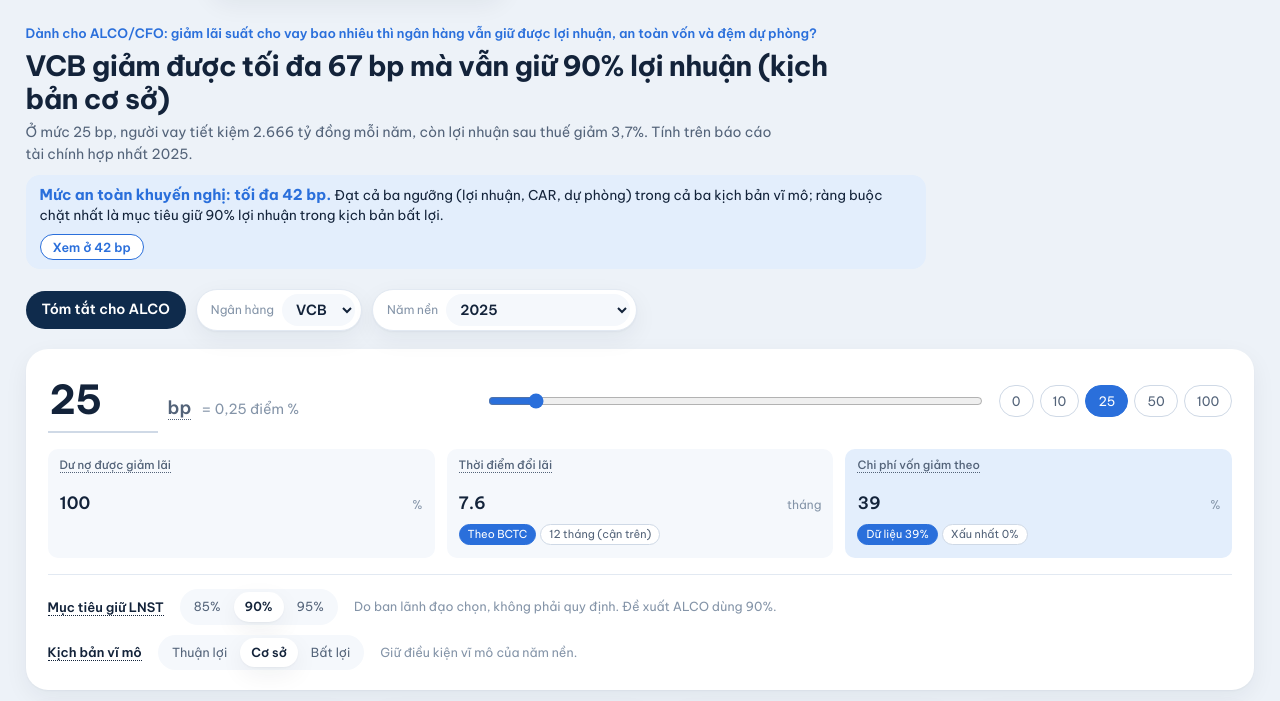
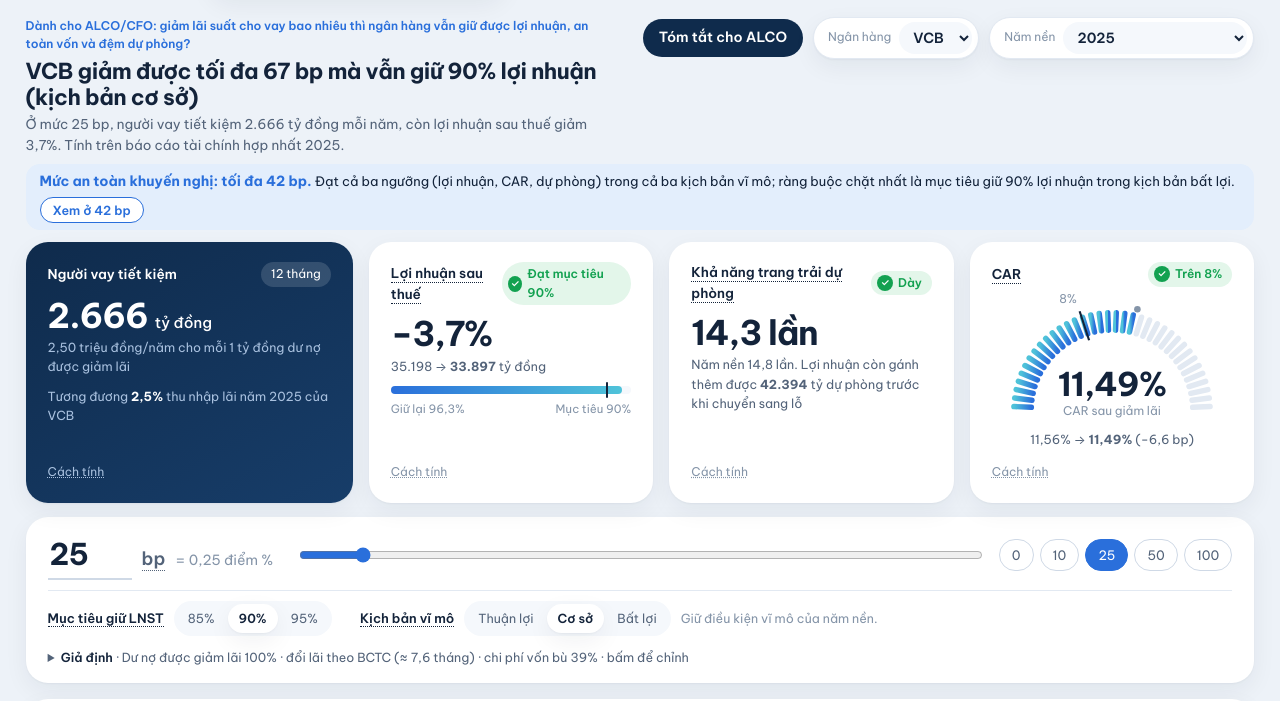
Before and after one commit to meomeolucifr/vietleap26, a plain HTML site: page dashboard/index.html in a window 1280 px wide. Shown: the part 65-766 px from the top of the page. Drawn offline with Linux system fonts and the light colour scheme.

Commit message:
Compact header and controls; KPIs first; links to the new repo location
- Header: smaller title, pickers and ALCO summary on the title row, recommendation as one strip
- KPI cards now come before the controls; controls compacted, assumptions collapsed with a one-line summary
- README, prompts and submission documents point to github.com/w-nhannt and w-nhannt.github.io

Co-Authored-By: Claude Opus 5.5 <noreply@anthropic.com>

```diff
--- a/dashboard/index.html
+++ b/dashboard/index.html
@@ -212,9 +212,29 @@
   .lab-out td:first-child, .lab-out th:first-child { text-align: left; }
   .lab-warn { color: var(--warn); font-size: 12.5px; margin-top: 8px; }
   .cmp-take { margin: 0 0 12px; font-size: 13.5px; font-weight: 500; color: var(--ink); max-width: 760px; }
-  .rec { display: flex; flex-wrap: wrap; gap: 8px 14px; align-items: center; margin-top: 10px; padding: 9px 14px; border-radius: var(--r-md);
-         background: var(--accent-soft); max-width: 900px; font-size: 13.5px; line-height: 1.45; }
-  .rec b.big { font-size: 15px; color: var(--accent); }
+  .rec { grid-column: 1 / -1; display: flex; flex-wrap: wrap; gap: 6px 12px; align-items: center; padding: 7px 14px; border-radius: var(--r-md);
+         background: var(--accent-soft); font-size: 13px; line-height: 1.45; }
+  .rec b.big { font-size: 14px; color: var(--accent); }
+  /* đầu trang gọn: chữ bên trái, bộ chọn bên phải cùng hàng; dải khuyến nghị trải ngang bên dưới */
+  .pagehead { display: grid !important; grid-template-columns: minmax(0, 1fr) auto; gap: 8px 24px; align-items: start !important; margin: 2px 0 12px !important; }
+  .pagehead h1 { font-size: 22px !important; margin: 0 0 3px !important; max-width: none !important; }
+  .pagehead #subtitle { font-size: 13.5px; max-width: 900px; }
+  .pagehead .brief { margin-bottom: 4px !important; font-size: 12px !important; }
+  .pickers { flex-wrap: wrap; justify-content: flex-end; }
+  @media (max-width: 980px) { .pagehead { grid-template-columns: 1fr; } .pickers { justify-content: flex-start; } }
+  /* khung điều chỉnh gọn */
+  .ctl-card { margin-top: 14px; padding: 14px 22px; }
+  .ctl-main { display: grid; grid-template-columns: auto minmax(0, 1fr); gap: 24px; align-items: center; }
+  .ctl-main .bp-big input { font-size: 30px; width: 84px; }
+  .ctl-opts { display: flex; flex-wrap: wrap; gap: 8px 28px; align-items: center; margin-top: 10px; padding-top: 10px; border-top: 1px solid var(--line); }
+  .ctl-opts .opt { display: flex; flex-wrap: wrap; gap: 6px 10px; align-items: center; }
+  .ctl-opts .lbl { font-size: 13px; font-weight: 600; }
+  .ctl-opts .hint { color: var(--muted); font-size: 12.5px; }
+  .assump-box { margin-top: 10px; font-size: 12.5px; color: var(--ink-2); }
+  .assump-box summary { cursor: pointer; padding: 2px 0; }
+  .assump-box summary b { color: var(--ink); font-weight: 600; }
+  .assump-box[open] .assump { margin-top: 10px; }
+  @media (max-width: 720px) { .ctl-main { grid-template-columns: 1fr; } }
   .rec button, .memo-actions button { border: 1px solid var(--accent); background: var(--card); color: var(--accent); border-radius: 999px; padding: 3px 12px; font-size: 12.5px; cursor: pointer; font-weight: 600; }
   .memo-btn { border: 0; background: var(--hero); color: var(--hero-ink); border-radius: 999px; padding: 8px 16px; font-weight: 600; cursor: pointer; }
   .memo-wrap { position: fixed; inset: 0; z-index: 40; background: rgba(10, 18, 32, .45); display: grid; place-items: center; padding: 20px; }
@@ -283,32 +303,44 @@
   </nav>
 
   <header class="pagehead">
-    <div>
+    <div class="ph-text">
       <p class="brief" data-t="brief"></p>
       <h1 id="title">…</h1>
       <p id="subtitle"></p>
-      <div class="rec" id="rec" hidden></div>
     </div>
     <div class="pickers">
       <button class="memo-btn" id="memo-btn" type="button" data-t="memoBtn"></button>
       <div class="pill-select"><label for="bank" data-t="bank"></label><select id="bank"></select></div>
       <div class="pill-select"><label for="year" data-t="year"></label><select id="year"></select></div>
     </div>
+    <div class="rec" id="rec" hidden></div>
   </header>
 
   <!-- ===================== MÔ PHỎNG ===================== -->
   <main id="tab-sim">
-    <section class="card" id="controls">
-      <div class="control">
-        <div>
+    <!-- số liệu trước, khung điều chỉnh sau -->
+    <section class="kpis">
+      <article class="card kpi hero" id="kpi-save"></article>
+      <article class="card kpi" id="kpi-pat"></article>
+      <article class="card kpi" id="kpi-cov"></article>
+      <article class="card kpi" id="kpi-car"></article>
+    </section>
+
+    <section class="card ctl-card" id="controls">
+      <div class="ctl-main">
         <div class="bp-big"><input id="bp" type="number" min="0" max="500" step="1" value="25">
           <span class="unit" id="bp-unit"></span><span class="eq num" id="bp-pct"></span></div>
-        </div>
         <div class="slider-row">
           <input id="bpRange" type="range" min="0" max="300" step="1" value="25">
           <div class="chips" id="chips"></div>
         </div>
       </div>
+      <div class="ctl-opts">
+        <div class="opt" id="q-row"><span class="lbl" data-th="q"></span><div class="seg" role="group" id="q-seg"></div></div>
+        <div class="opt" id="macro-row" hidden><span class="lbl" data-th="macro"></span><div class="seg" role="group" id="macro-seg"></div><span class="hint" id="macro-hint"></span></div>
+      </div>
+      <details class="assump-box" id="assump-box">
+        <summary><b data-t="assumpTitle"></b> <span id="assump-sum"></span></summary>
         <div class="assump">
           <div class="field"><label for="alpha" data-th="alpha"></label><div class="in"><input id="alpha" type="number" min="0" max="100" value="100"><span class="u">%</span></div></div>
           <div class="field"><label for="months" data-th="months"></label><div class="in"><input id="months" type="number" min="0" max="12" step="0.1" value="12"><span class="u" data-t="monthsU"></span></div>
@@ -316,23 +348,7 @@
           <div class="field hl"><label for="phi" data-th="phi"></label><div class="in"><input id="phi" type="number" min="0" max="100" value="40"><span class="u">%</span></div>
             <div class="presets" id="phi-presets"></div></div>
         </div>
-      <div class="macro-row" id="q-row">
-        <span class="lbl" data-th="q"></span>
-        <div class="seg" role="group" id="q-seg"></div>
-        <span class="hint" data-t="qHint"></span>
-      </div>
-      <div class="macro-row" id="macro-row" hidden style="border-top:0;padding-top:0;margin-top:10px">
-        <span class="lbl" data-th="macro"></span>
-        <div class="seg" role="group" id="macro-seg"></div>
-        <span class="hint" id="macro-hint"></span>
-      </div>
-    </section>
-
-    <section class="kpis" style="margin-top:16px">
-      <article class="card kpi hero" id="kpi-save"></article>
-      <article class="card kpi" id="kpi-pat"></article>
-      <article class="card kpi" id="kpi-cov"></article>
-      <article class="card kpi" id="kpi-car"></article>
+      </details>
     </section>
 
     <article class="card" style="margin-top:16px">
@@ -490,6 +506,7 @@
     labDesc: ['Chọn một mô hình có sẵn hoặc tự chọn biến; kết quả tính lại ngay trên trình duyệt với dữ liệu {n} ngân hàng × 10 năm. Cách tính giống hệt mã Python của nhóm (linearmodels), đã đối chiếu khớp đến 8 chữ số với cả 6 mô hình đề xuất.',
               'Pick a ready-made model or choose your own variables; results are re-estimated in the browser on {n} banks × 10 years. The method is identical to the team\'s Python code (linearmodels) and matches all 6 proposed models to 8 digits.'],
     miniBp: ['Mức giảm', 'Rate cut'],
+    assumpTitle: ['Giả định', 'Assumptions'],
     memoBtn: ['Tóm tắt cho ALCO', 'Summary for ALCO'],
     qHint: ['Do ban lãnh đạo chọn, không phải quy định. Đề xuất ALCO dùng 90%.', 'Set by management, not by regulation. The ALCO proposal uses 90%.'], miniPhi: ['Chi phí vốn bù', 'Funding offset'],
     bank: ['Ngân hàng', 'Bank'], year: ['Năm nền', 'Base year'],
@@ -516,7 +533,7 @@
           'Share of the cut recovered because the bank pays depositors less. Default from data: when one bank moves alone, about {phi} is recovered ("Proposed model" table, Method tab). 0% = worst case; close to 100% only in a market-wide easing.'],
     tax: ['Thuế suất TNDN', 'Corporate tax rate', 'Thuế thu nhập doanh nghiệp, 20% ở Việt Nam. Cố định trong mô phỏng.', 'Corporate income tax, 20% in Vietnam. Fixed in the simulator.'],
     k: ['LNST giữ lại vào vốn', 'Profit retained in capital', 'Phần lợi nhuận không chia cổ tức, được cộng vào vốn tự có để tính CAR. Cố định 100% (thận trọng: toàn bộ phần LNST giảm làm giảm vốn).', 'Share of profit not paid out, added to regulatory capital for CAR. Fixed at 100% (conservative: the whole profit loss reduces capital).'],
-    q: ['Mục tiêu giữ LNST', 'Profit retention target', 'Tỷ lệ LNST năm nền ngân hàng muốn giữ lại sau khi giảm lãi (đề xuất ALCO: 90%). Cố định 90% trong mô phỏng.', 'Share of base-year profit the bank wants to keep after the cut (ALCO proposal: 90%). Fixed at 90% in the simulator.'],
+    q: ['Mục tiêu giữ LNST', 'Profit retention target', 'Tỷ lệ LNST năm nền ngân hàng muốn giữ lại sau khi giảm lãi (đề xuất ALCO: 90%). Do ban lãnh đạo chọn, không phải quy định.', 'Share of base-year profit the bank wants to keep after the cut (ALCO proposal: 90%). Set by management, not by regulation.'],
     macro: ['Kịch bản vĩ mô', 'Macro scenario', 'Kịch bản tăng trưởng kinh tế, đi vào mô phỏng qua chi phí dự phòng (mô hình panel, tab Phương pháp).', 'Economic-growth scenario; enters the simulation through provisions (panel model, Method tab).'],
     nim: ['NIM', 'NIM', 'Biên lãi ròng: thu nhập lãi thuần / tổng tài sản bình quân.', 'Net interest margin: net interest income / average total assets.'],
     ppop: ['LN trước dự phòng', 'Pre-provision profit', 'Lợi nhuận thuần từ hoạt động kinh doanh trước chi phí dự phòng rủi ro tín dụng.', 'Operating profit before credit-loss provisions.'],
@@ -1553,6 +1570,8 @@
     $('timing-presets').innerHTML = `<button data-timing="reprice" aria-pressed="${S.timing === 'reprice'}" data-tip="${esc(L('Tính từ bảng kỳ định lại lãi suất trong thuyết minh BCTC', 'From the repricing table in the notes to the statements'))}">${L('Theo BCTC', 'From statements')}</button>` +
       `<button data-timing="12" aria-pressed="${S.timing === 'manual' && S.months === 12}" data-tip="${esc(L('Toàn bộ dư nợ đổi lãi ngay: cận trên của tác động', 'All loans reprice at once: upper bound'))}">${L('12 tháng (cận trên)', '12 months (upper bound)')}</button>`;
     $('timing-note').textContent = S.timing === 'reprice' && r && !r.rp_ok ? L('Năm này thiếu bảng kỳ định lại, đang dùng số tháng nhập tay', 'No repricing table this year; using manual months') : '';
+    $('assump-sum').textContent = '· ' + L(`Dư nợ được giảm lãi ${f0.format(S.alpha * 100)}% · đổi lãi ${rpOn ? `theo BCTC (≈ ${f1.format(+$('months').value)} tháng)` : `trong ${f1.format(S.months)} tháng`} · chi phí vốn bù ${pct(S.phi, 0)} · bấm để chỉnh`,
+                                                     `Loans repriced ${f0.format(S.alpha * 100)}% · repricing ${rpOn ? `from statements (≈ ${f1.format(+$('months').value)} months)` : `within ${f1.format(S.months)} months`} · funding offset ${pct(S.phi, 0)} · click to edit`);
     $('q-seg').innerHTML = [0.85, 0.9, 0.95].map(q => `<button data-q="${q}" aria-pressed="${Math.abs(S.q - q) < 1e-9}">${f0.format(q * 100)}%</button>`).join('');
     $('bp-pct').textContent = '= ' + f2.format(S.bp / 100) + L(' điểm %', ' pp');
     document.querySelectorAll('#chips .chip, #chips2 .chip').forEach(c => c.setAttribute('aria-pressed', +c.dataset.bp === S.bp));
```
Also changed, not shown: 6 other files. Lines whose indentation alone changed are shown as unchanged.
